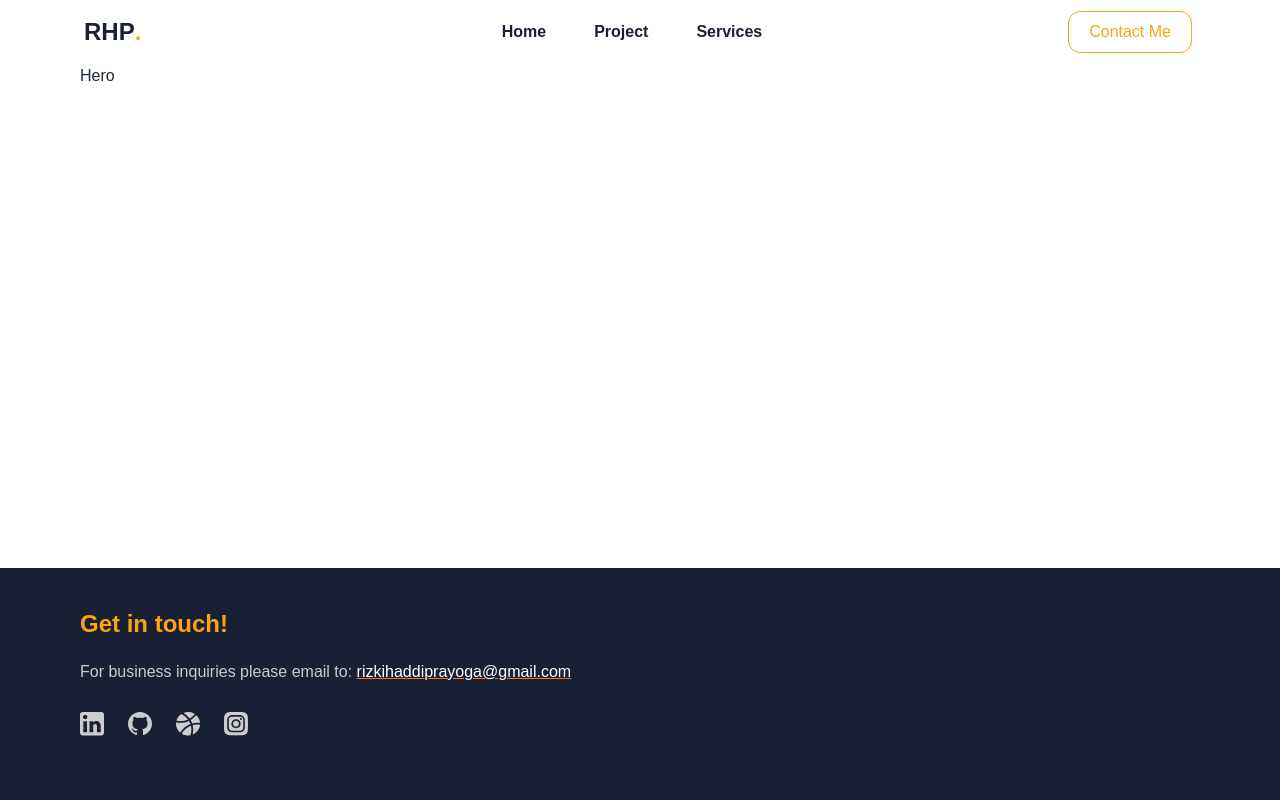
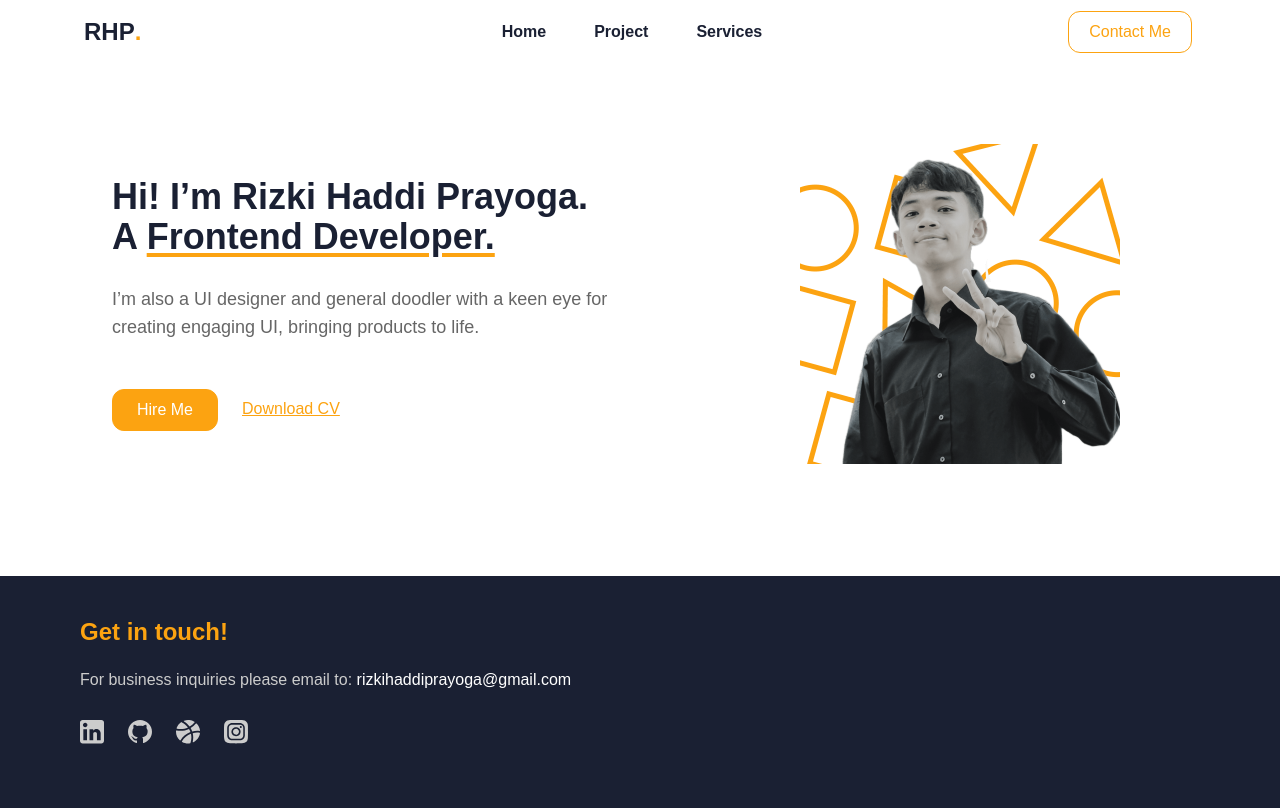
Before and after one commit to RizuMong/personal-website, a React (Vite) app: page / in a window 1280 px wide. Built offline with nearby package versions, Linux system fonts and the light colour scheme.

Commit message:
update hero

```diff
--- a/src/components/Footer.jsx
+++ b/src/components/Footer.jsx
@@ -7,7 +7,7 @@ import Instagram from "../assets/instagram.svg";
 
 const Footer = () => {
   return (
-    <footer className="bg-secondary w-full fixed bottom-0 ">
+    <footer className="bg-secondary w-full mt-28">
       <div className="ml-4 sm:ml-4 md:ml-7 lg:ml-12 xl:ml-20 pt-10 pb-16">
         <h3 className="font-bold text-2xl text-primary">Get in touch!</h3>
         <p className="text-base text-white font-normal mt-5 mb-7">
@@ -15,7 +15,7 @@ const Footer = () => {
             For business inquiries please email to:
           </span>{" "}
           <a
-            className="underline decoration-orange-500"
+            className="no-underline hover:underline decoration-primary"
             href="mailto:rizkihaddiprayoga@gmail.com"
             target="_blank"
           >
--- a/src/components/Hero.jsx
+++ b/src/components/Hero.jsx
@@ -1,9 +1,43 @@
 import React from "react";
+
+import cv from "../assets/resume.pdf";
+import imgHero from "../assets/img_hero.png";
 
 const Hero = () => {
   return (
-    <section className="ml-4 sm:ml-4 md:ml-7 lg:ml-12 xl:ml-20">
-      Hero
+    <section className="grid lg:grid-cols-2 md:grid-cols-2 mt-10 md:mt-14 lg:mt-20 xl:mt-20 place-items-center items-center">
+      <img
+        className="w-[320px] mb-10 md:hidden lg:hidden xl:hidden"
+        src={imgHero}
+        alt="Image Hero"
+      />
+      <div className="ml-4 md:ml-8 lg:ml-24 xl:ml-28">
+        <h2 className="font-extrabold text-secondary text-2xl md:text-2xl lg:text-[28px] xl:text-4xl">
+          Hi! I’m Rizki Haddi Prayoga. <br /> A{" "}
+          <span className="underline decoration-4 underline-offset-4 decoration-primary">
+            Frontend Developer.
+          </span>
+        </h2>
+        <p className="font-medium text-sm md:text-xs lg:text-sm xl:text-lg text-[#666666] mt-7 mb-12">
+          I’m also a UI designer and general doodler with a keen eye for
+          creating engaging UI, bringing products to life.
+        </p>
+        <div className="flex">
+          <button className="bg-primary border border-primary text-white text-base font-medium py-2 px-6 rounded-xl">
+            Hire Me
+          </button>
+          <a href={cv} download>
+            <button className="text-primary font-medium underline ml-6 py-2">
+              Download CV
+            </button>
+          </a>
+        </div>
+      </div>
+      <img
+        className="md:w-64 lg:w-72 xl:w-80 hidden md:flex lg:flex xl:flex"
+        src={imgHero}
+        alt="Image Hero"
+      />
     </section>
   );
 };
```
Also changed, not shown: src/assets/img_hero.png (added), 1 other file (tests, documents, lock files or other folders).
